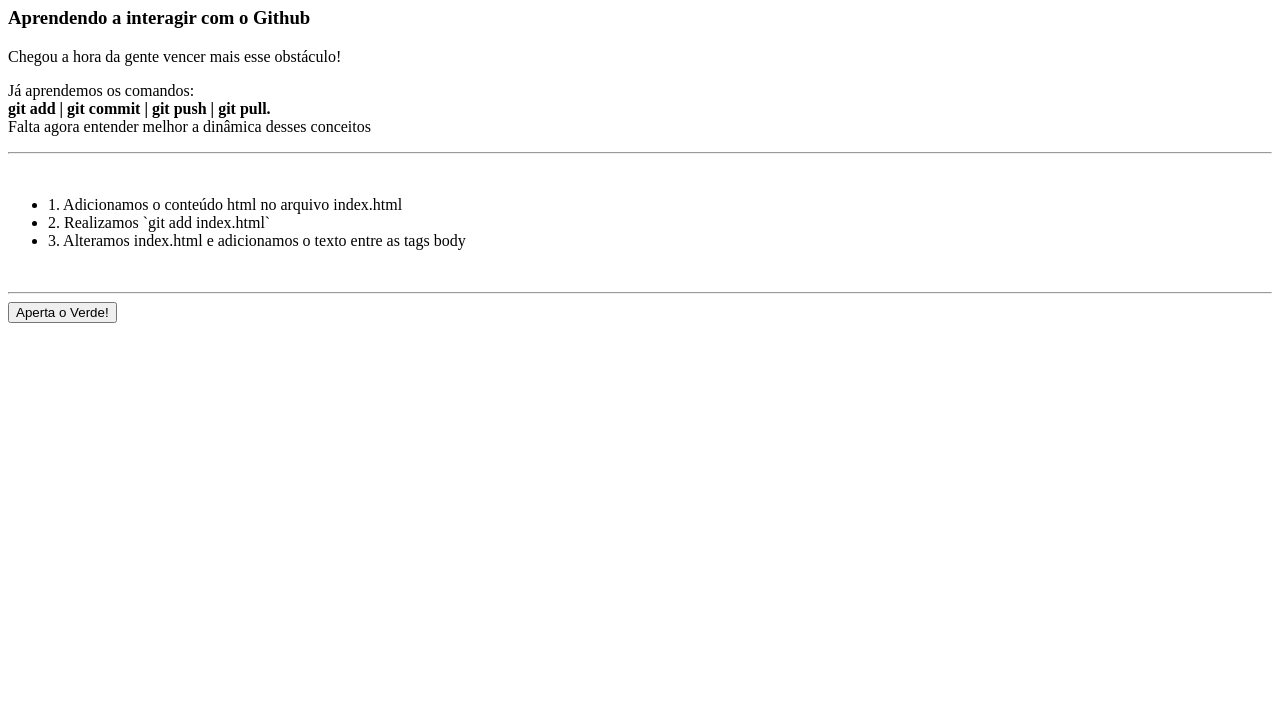
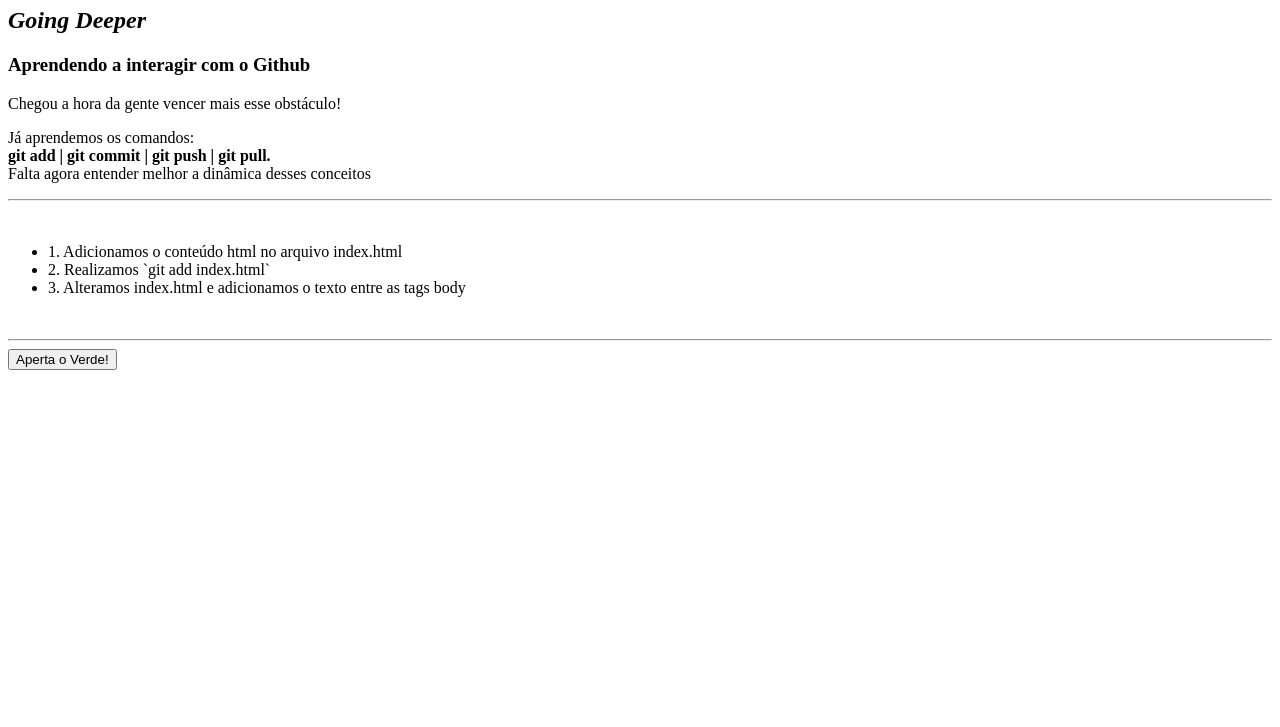
Before and after one commit to mrChernicharo/teste, a plain HTML site: page index.html in a window 1280 px wide. Shown: the part 73-800 px from the top of the page. Drawn offline with Linux system fonts and the light colour scheme.

Commit message:
Novo subtítulo

```diff
--- a/index.html
+++ b/index.html
@@ -7,6 +7,7 @@
 </head>
 <body>
     <h1>Felipe Chernicharo</h1>
+    <h2><i>Going Deeper</i></h2>
     <div>
       <h3>Aprendendo a interagir com o Github</h3>
       <p>Chegou a hora da gente vencer mais esse obstáculo!</p>
```
